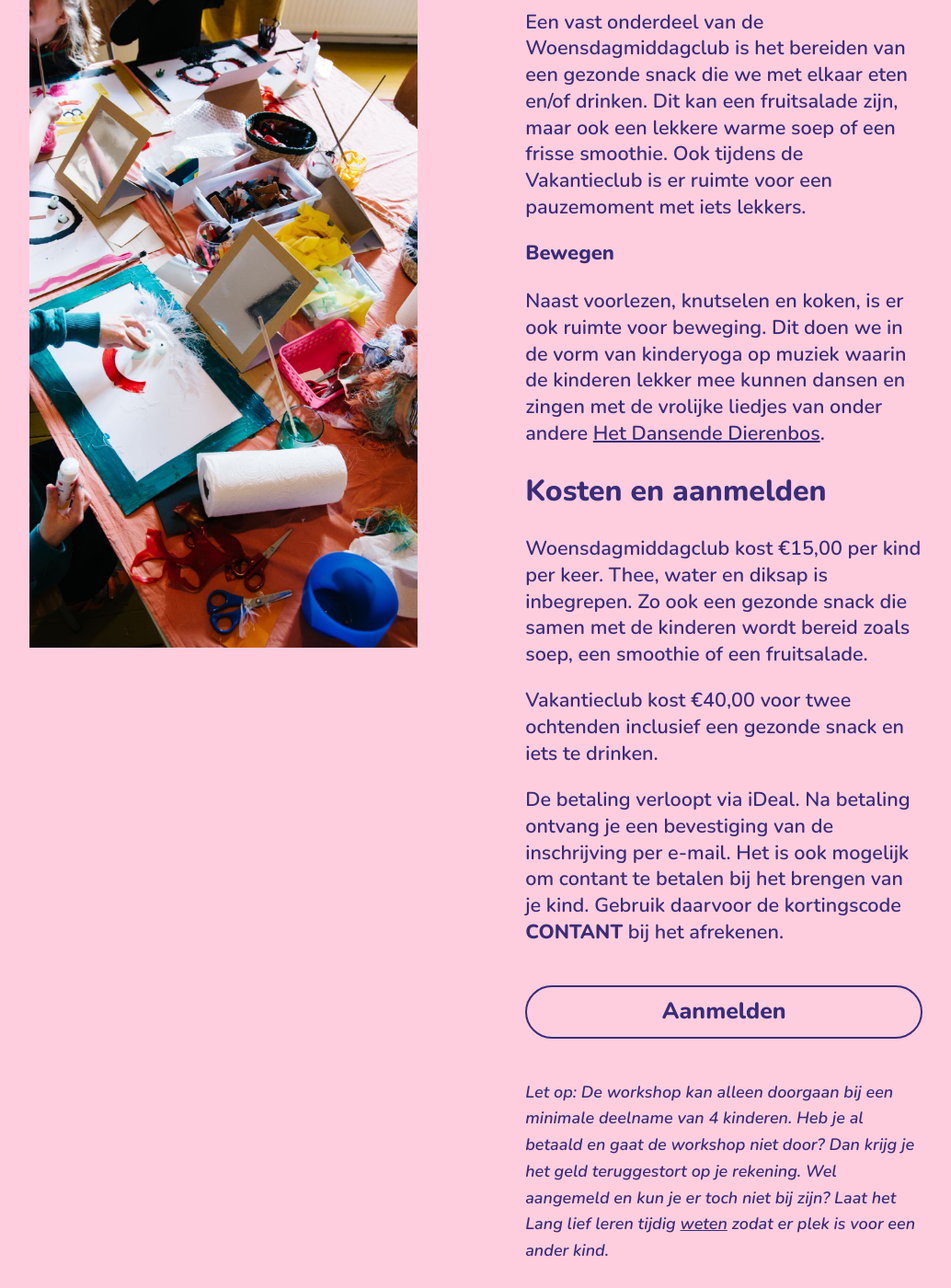
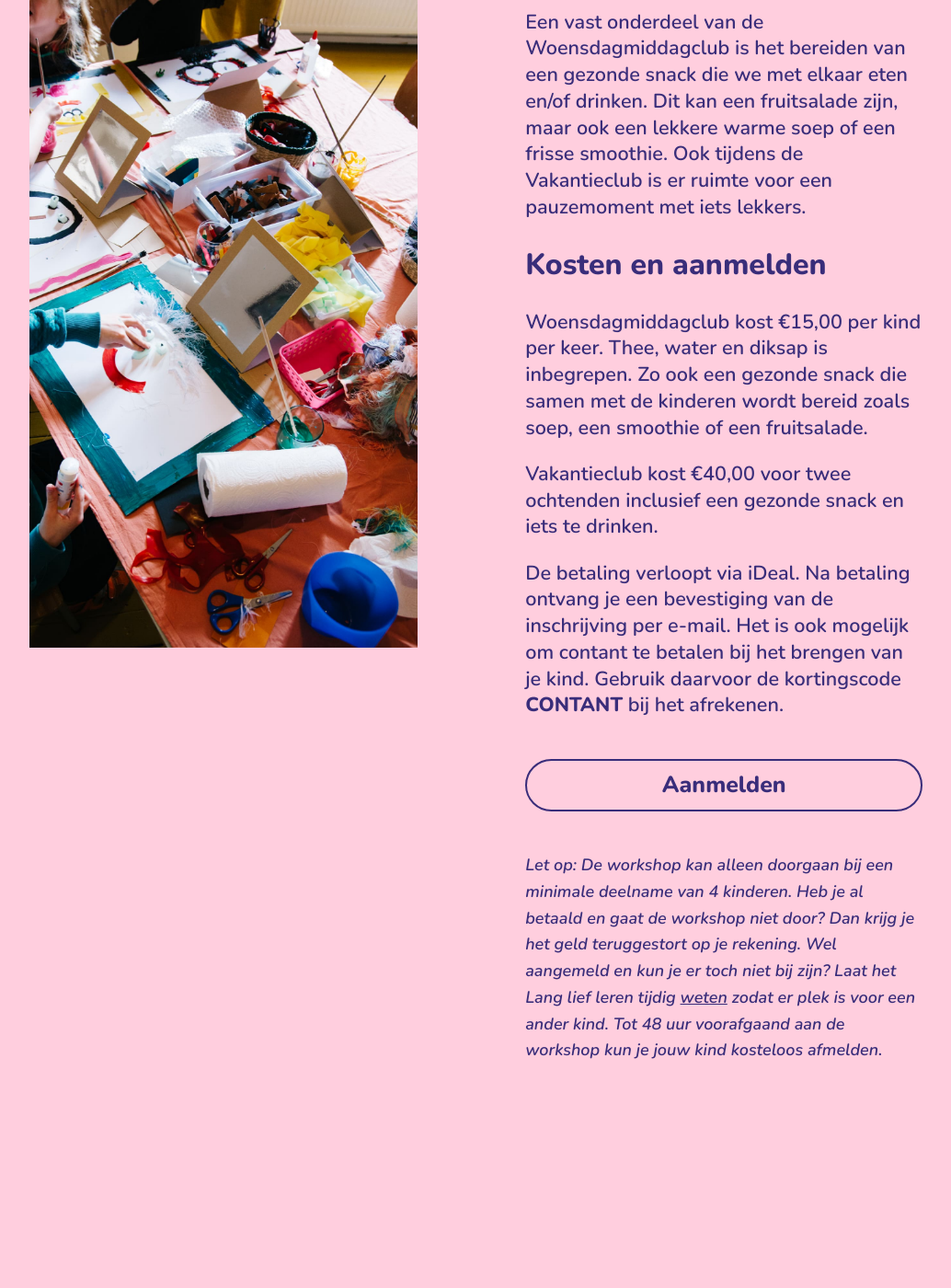
Before and after one commit to holleboom/langliefleren, a Jekyll site: the page built from woensdagmiddagclub/index.md, in a window 1280 px wide and 1400 px high, scrolled down 2363 px. Shown: the whole window at 92% size, without its empty margins (64-1098 px from the left). Built offline with Jekyll 4.4.1, drawn with Linux system fonts in a browser that asks for light colours; after the commit the page ends 3548 px from its top, so only the background shows below that.

Commit message:
update website

```diff
--- a/index.html
+++ b/index.html
@@ -56,7 +56,7 @@ color: rgb(252,247,123)
     wordsArray = [
       'Mireille: "Dankjewel voor het warme onthaal. De dames waren gelijk op hun gemak"',
       'Indie (6): "Het was echt super duper mega leuk! De juf is echt heel lief en we gingen hele gave dingen maken. Ik wil de volgende keer er weer naartoe! Kan dat?"',
-      'Heleen: "Wat een onwijs tof initiatief. Heel verlegen stapte mijn dochter samen met haar vriendin naar binnen. Maar toen ik hen op kwam halen barsten ze vol verhalen los over de leuke knutselopdrachten, de lieve juf en het feit dat ze nu alweer zin in morgen hadden. Aan het einde van dag twee straalde de trots van haar gezicht en moest iedereen haar mooie werk zien. Twee vakantieochtendjes super goed besteed!"',
+      'Heleen: "Wat een onwijs tof initiatief. Verlegen stapte mijn dochter naar binnen, maar toen ik haar op kwam halen barstte ze vol verhalen los. Aan het einde van dag twee straalde de trots van haar gezicht en moest iedereen haar mooie werk zien. Twee vakantie-ochtendjes super goed besteed!"',
       'Irene: "Celine heeft het ontzettend leuk gevonden. Wat een mooie spulletjes heeft ze gemaakt"',
       'Robin: "Wat een mooi concept van een knutselclub met jou als lieve juf! En mijn voorgevoel klopte, toen ik mijn knutselkip vol enthousiasme ophaalde :)"',
       'Cleo (6): "De opdracht met de dromenvangers was heel leuk!  Ik vond het zo leuk dat ik een driedaagse wil! Ik heb nu geen enge dromen meer want mijn dromenvanger hangt boven mijn bed!"',
--- a/woensdagmiddagclub/index.md
+++ b/woensdagmiddagclub/index.md
@@ -37,10 +37,6 @@ Wat ontstaat er wanneer je die eigenschappen wél met elkaar combineert?
 
 Een vast onderdeel van de Woensdagmiddagclub is het bereiden van een gezonde snack die we met elkaar eten en/of drinken. Dit kan een fruitsalade zijn, maar ook een lekkere warme soep of een frisse smoothie. Ook tijdens de Vakantieclub is er ruimte voor een pauzemoment met iets lekkers.
 
-### Bewegen
-
-Naast voorlezen, knutselen en koken, is er ook ruimte voor beweging. Dit doen we in de vorm van kinderyoga op muziek waarin de kinderen lekker mee kunnen dansen en zingen met de vrolijke liedjes van onder andere [Het Dansende Dierenbos](https://dansendedierenbos.nl/){:target="\_blank"}.
-
 ## Kosten en aanmelden
 
 Woensdagmiddagclub kost €15,00 per kind per keer.
@@ -52,5 +48,5 @@ De betaling verloopt via iDeal. Na betaling ontvang je een bevestiging van de in
 
 <a class="cp-button" data-seller="langliefleren" data-checkout="woensdagmiddagclub">Aanmelden</a>
 
-<small><em>Let op: De workshop kan alleen doorgaan bij een minimale deelname van 4 kinderen. Heb je al betaald en gaat de workshop niet door? Dan krijg je het geld teruggestort op je rekening. Wel aangemeld en kun je er toch niet bij zijn? Laat het Lang lief leren tijdig [weten](mailto:info@langliefleren.nl?subject=Afmelden){:target="\_blank"} zodat er plek is voor een ander kind.</em>
+<small><em>Let op: De workshop kan alleen doorgaan bij een minimale deelname van 4 kinderen. Heb je al betaald en gaat de workshop niet door? Dan krijg je het geld teruggestort op je rekening. Wel aangemeld en kun je er toch niet bij zijn? Laat het Lang lief leren tijdig [weten](mailto:info@langliefleren.nl?subject=Afmelden){:target="\_blank"} zodat er plek is voor een ander kind. Tot 48 uur voorafgaand aan de workshop kun je jouw kind kosteloos afmelden.</em>
 </small>
```
Also changed, not shown: feestjes/index.md (+2 -2 lines), over/index.md (+1 -1 lines), assets/home.jpg, assets/home_old.jpg (added), 1 other file.
